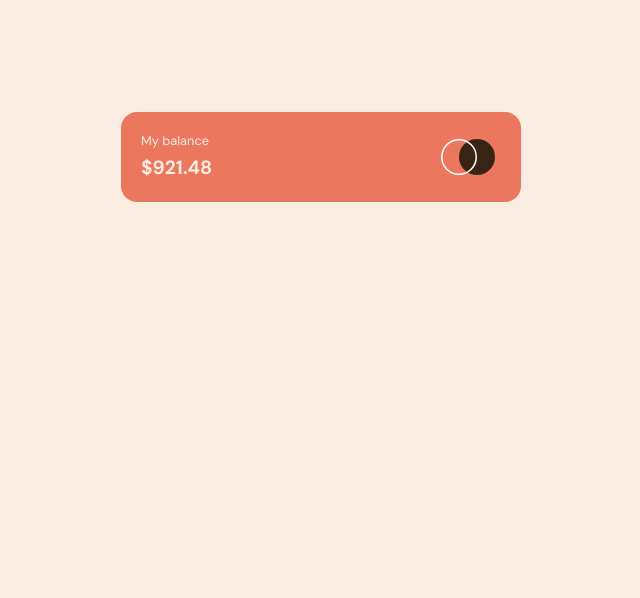
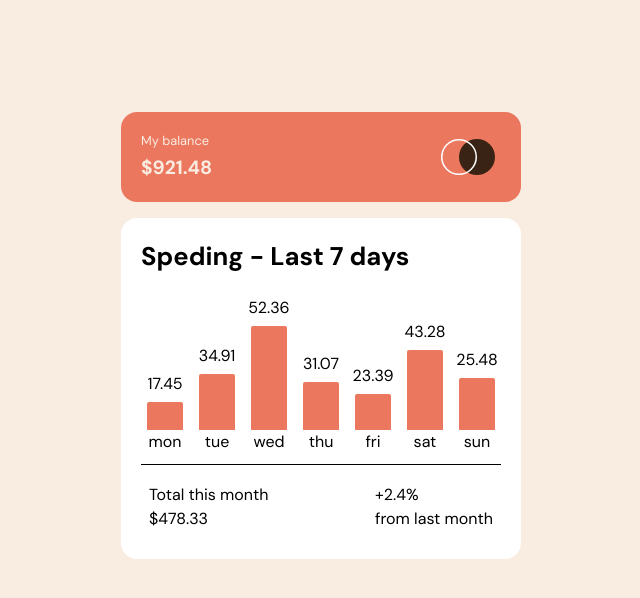
Before and after one commit to ItaloDev-Marcelo/expenses-chart-ts, a React (Vite) app: page / in a window 1280 px wide. Shown: the top 598 px of the page, without its empty margins (319-959 px from the left). Built offline with nearby package versions, Linux system fonts and the light colour scheme.

Commit message:
feat: add ExpensesChartLayout to App.tsx

```diff
--- a/src/App.tsx
+++ b/src/App.tsx
@@ -1,9 +1,11 @@
 import BalanceHeader from './balance/BalanceHeader'
+import ExpensesChartLayout from './layout/ExpensesChartLayout'
 function App() {
 
   return (
      <div className='flex flex-col items-center justify-center mt-18 tb:mt-[5;5rem] md:mt-20 xl:mt-28 px-2'>
        <BalanceHeader/>
+       <ExpensesChartLayout/>
      </div>
   )
 }
```
